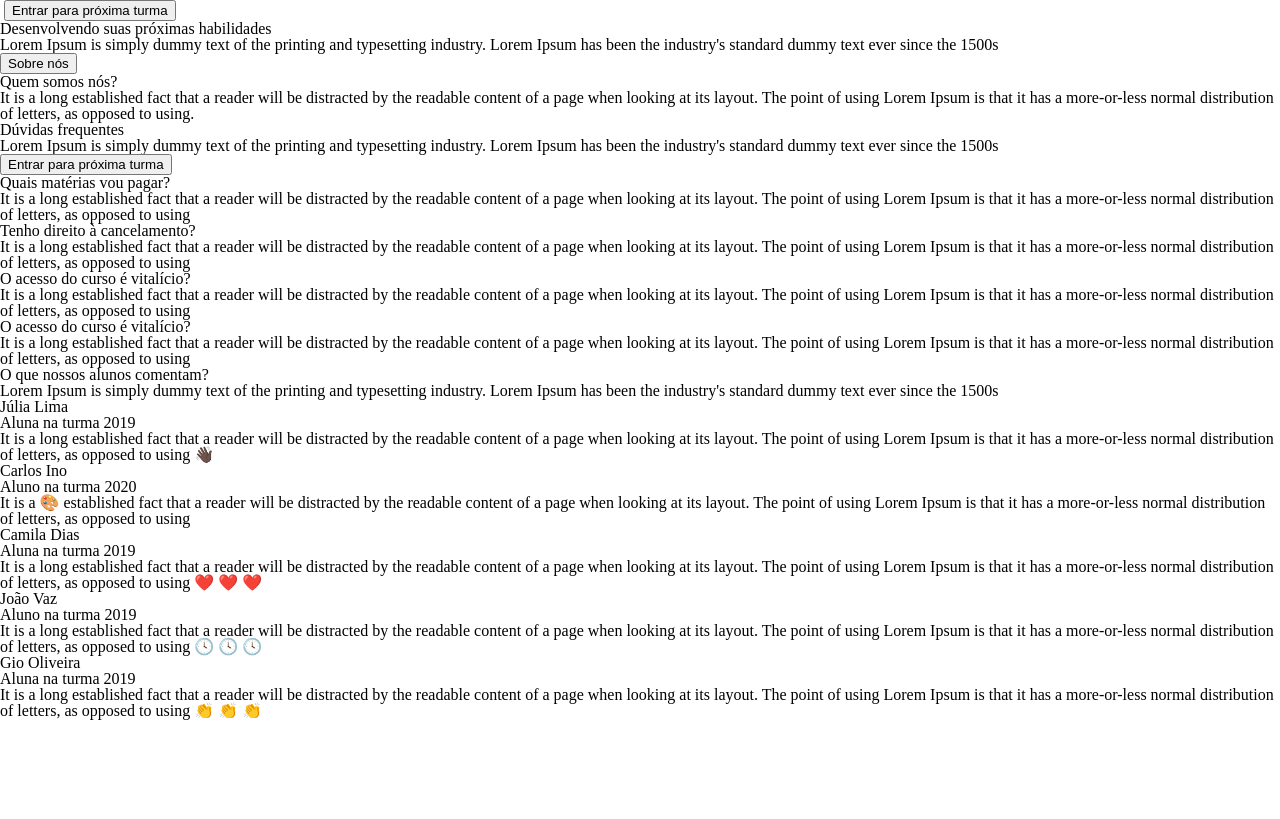
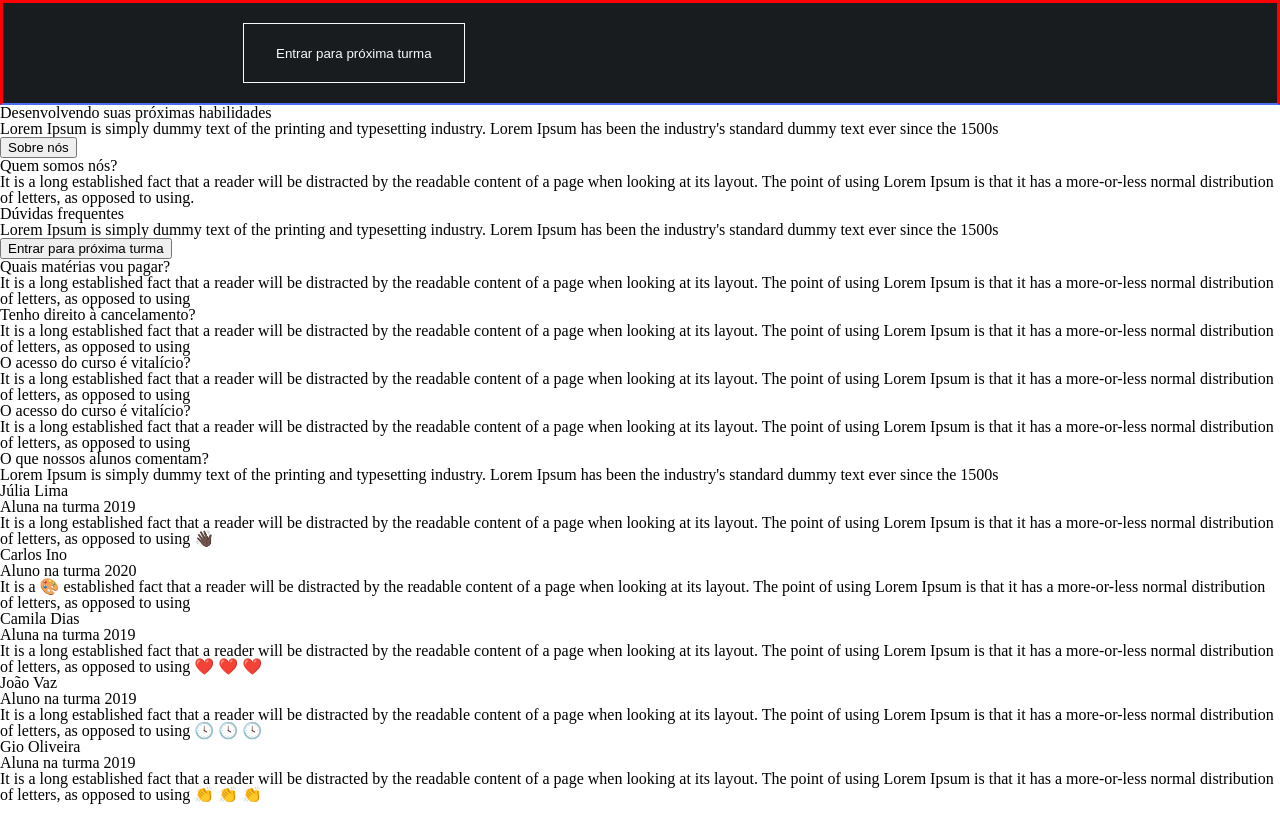
Before and after one commit to Kenzie-Academy-Brasil-Developers/m2-site-institucional-generico-gabimara, a plain HTML site: page index.html in a window 1280 px wide. Drawn offline with Linux system fonts and the light colour scheme.

Commit message:
tarefa 2 - estilizando o projeto

```diff
--- a/index.html
+++ b/index.html
@@ -11,7 +11,7 @@
     <header>
       <div>
         <img src="" alt="" />
-        <button>Entrar para próxima turma</button>
+        <button class="button_enter">Entrar para próxima turma</button>
       </div>
     </header>
     <main>
--- a/src/styles/globalStyles.css
+++ b/src/styles/globalStyles.css
@@ -11,7 +11,7 @@
     --gray-6: #EDF2FF;
     --gray-7: #F8F9FA;
 
-    --fonte-primary: 'Inter', sans-serif;
+    --fonte-primary: "Inter", sans-serif;
 
     --fonte-size-title1: 52px;
     --fonte-size-title2: 40px;
@@ -21,7 +21,4 @@
     --fonte-size-text3: 16px;
 
     --fonte-line-heigth-text4: 24px;
-
-
-
 }
--- a/src/styles/index.css
+++ b/src/styles/index.css
@@ -1,2 +1,21 @@
 @import url('./reset.css');
 @import url('./globalStyles.css');
+
+header {
+    font-family: var(--font-primary);
+    width: 100%;
+    border: 3px solid red;
+    border-bottom: 2px solid var(--brand-1, #4C6EF5);
+    background: var(--gray-1, #191C1F);
+    justify-content: space-between;
+    padding: 20px 236px;
+}
+
+.button_enter {
+    color: var(--gray-7);
+    background-color: var(--gray-1);
+    border: 1px solid var(--gray-7, #F8F9FA);
+    height: 60px;
+    padding: 20px 32px;
+    gap: 10px;
+}
```
